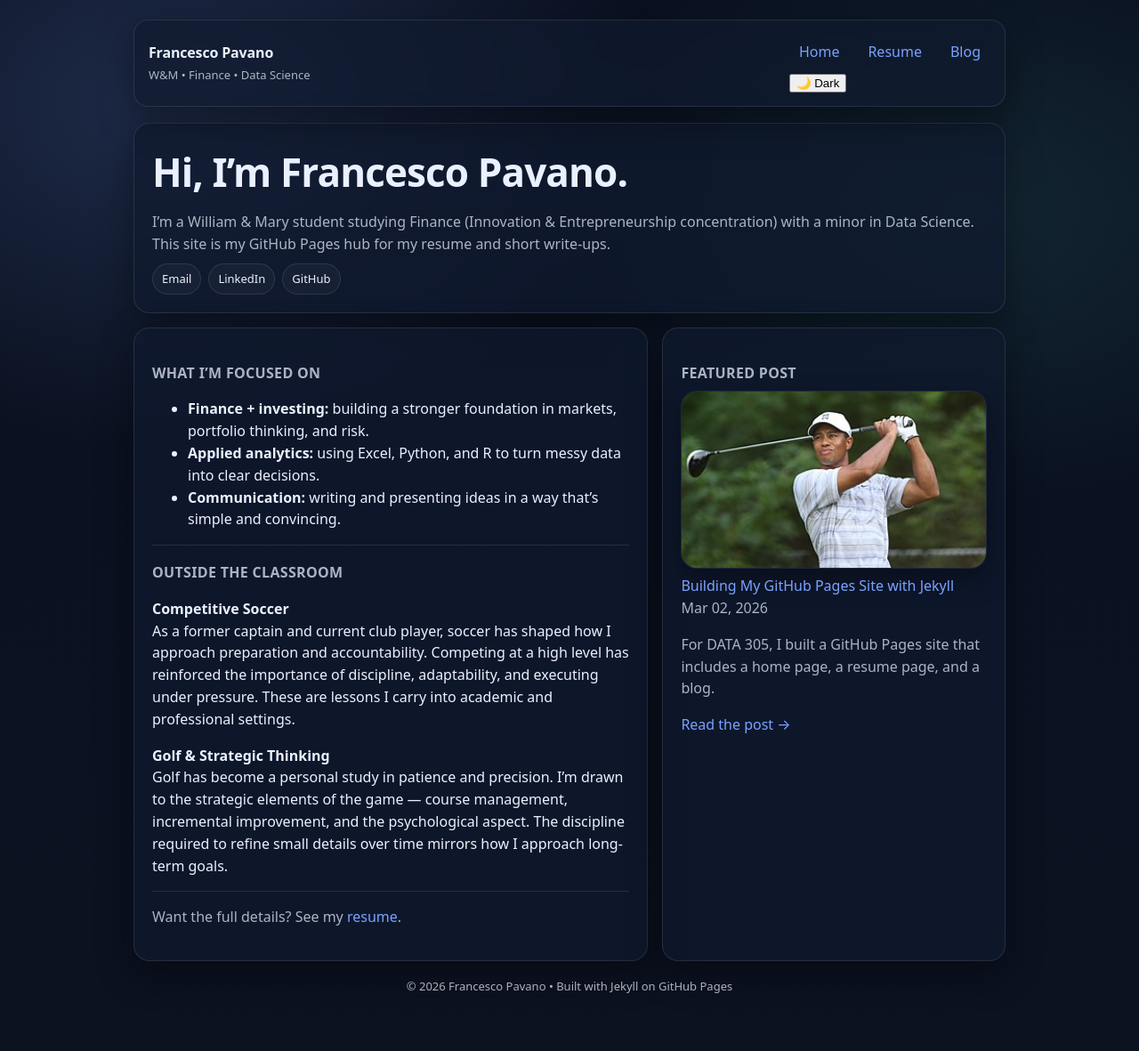
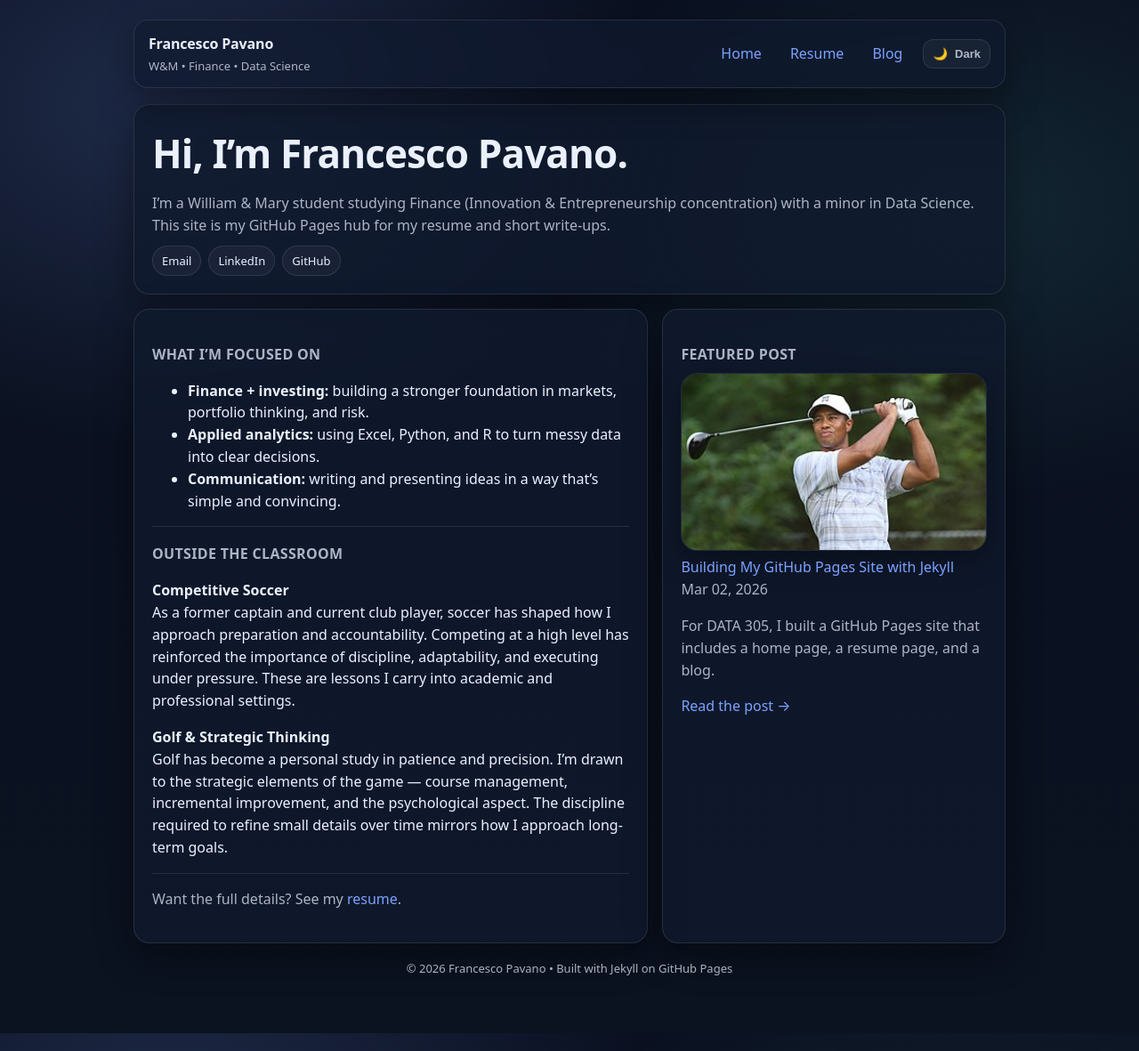
Before and after one commit to fjpavano/DATA-305-Assignment-2, a Jekyll site: the page built from index.md, in a window 1280 px wide. Shown: the whole page at 89% size. Built offline with Jekyll 4.4.1, drawn with Linux system fonts in a browser that asks for light colours.

Commit message:
Update style.css

```diff
--- a/assets/css/style.css
+++ b/assets/css/style.css
@@ -59,7 +59,7 @@ a:hover{ text-decoration: underline; }
   padding: 14px 16px;
   border: 1px solid var(--border);
   border-radius: 16px;
-  background: rgba(16,26,46,.70);
+  background: var(--nav);
   box-shadow: var(--shadow);
   backdrop-filter: blur(8px);
 }
@@ -96,7 +96,7 @@ a:hover{ text-decoration: underline; }
   padding: 20px;
   border-radius: 18px;
   border: 1px solid var(--border);
-  background: rgba(16,26,46,.72);
+  background: var(--card);
   box-shadow: var(--shadow);
 }
 
@@ -248,3 +248,42 @@ a:hover{ text-decoration: underline; }
 .resume-details[open] summary::after{
   content: " −";
 }
+.nav__right{
+  display:flex;
+  align-items:center;
+  gap: 12px;
+  flex-wrap: wrap;
+}
+
+.theme-toggle{
+  display:inline-flex;
+  align-items:center;
+  gap: 8px;
+  padding: 8px 10px;
+  border-radius: 12px;
+  border: 1px solid var(--border);
+  background: var(--chip);
+  color: var(--text);
+  cursor: pointer;
+  font-weight: 700;
+  box-shadow: none;
+}
+
+.theme-toggle:hover{
+  background: var(--chipHover);
+}
+
+.theme-toggle__text{
+  font-size: 13px;
+  color: var(--muted);
+}
+
+.badge{
+  border: 1px solid var(--border);
+  background: var(--chip);
+}
+
+.badge:hover{
+  background: var(--chipHover);
+  text-decoration: none;
+}
```
